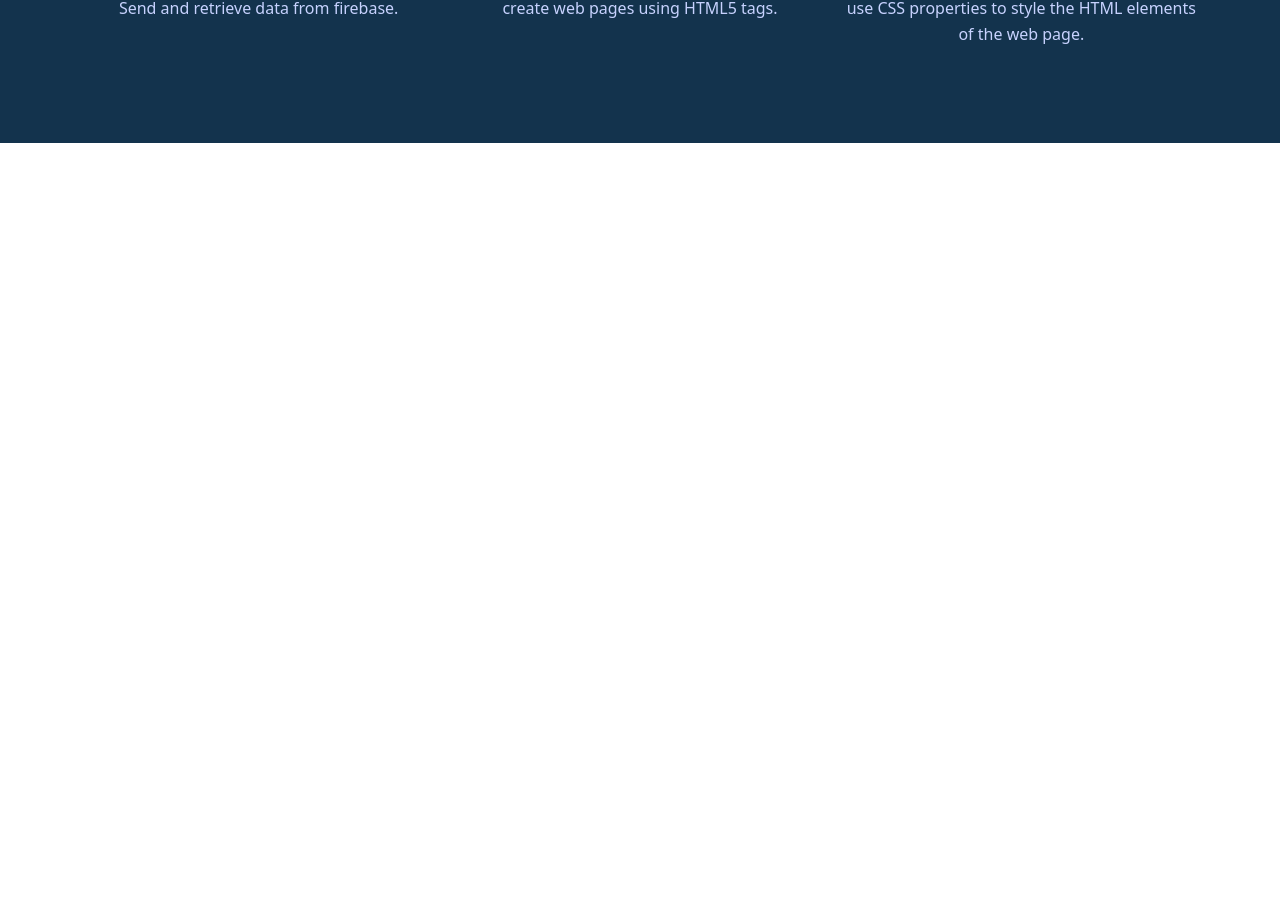
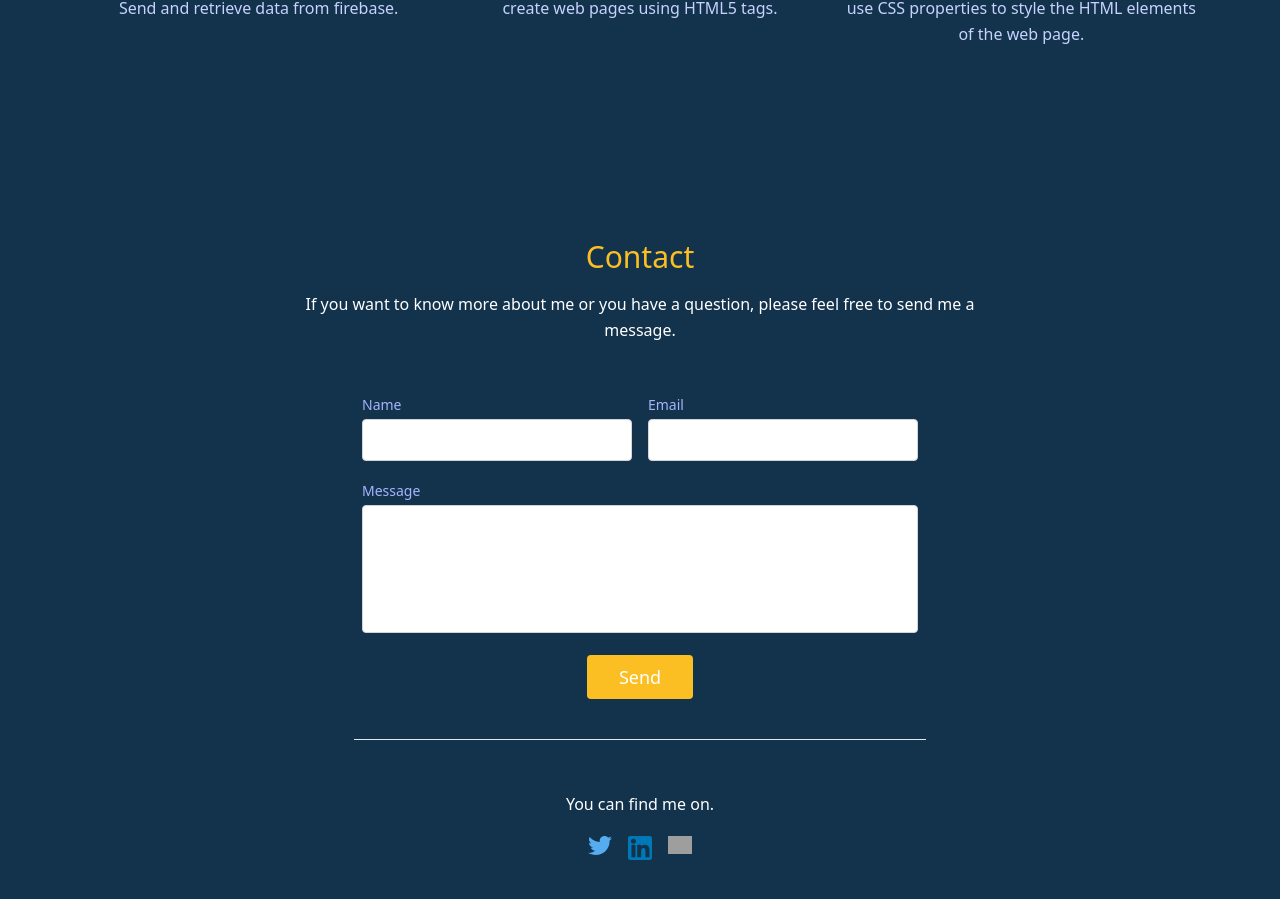
Before and after one commit to ismailkhalil20/MyPortfolio, a React (Create React App) app: page / in a window 1280 px wide. Shown: the part 3210-4109 px from the top of the page. Before the commit the page ends 3353 px from the top, so only its background shows below. Built offline with nearby package versions, Linux system fonts and the light colour scheme; grey boxes are pictures that could not be loaded.

Commit message:
Add contact section

```diff
--- a/src/App.js
+++ b/src/App.js
@@ -1,4 +1,5 @@
 import About from './components/About'
+import Contact from './components/Contact/Contact'
 import Header from './components/Header'
 import Hero from './components/Hero'
 import HeroProject1, { HeroProject2, HeroProject3 } from './components/HeroProject'
@@ -15,6 +16,7 @@ function App() {
         <HeroProject2 />
         <HeroProject3 />
         <About />
+        <Contact />
       </div>
     </div>
   );
--- /dev/null
+++ b/src/components/Contact/Contact.jsx
@@ -0,0 +1,59 @@
+import React from 'react'
+import TwitterLogo from '../../assets/Twitter.svg'
+import LinkedinLogo from '../../assets/linkedin.svg'
+import GithubLogo from '../../assets/github.svg'
+
+export default function Contact() {
+    return (
+        <section className="text-gray-600 body-font relative">
+            <div className="container px-5 py-24 mx-auto">
+                <div className="flex flex-col text-center w-full mb-12">
+                    <h1 className="sm:text-3xl text-2xl font-medium title-font mb-4 text-yellow-400">Contact</h1>
+                    <p className="lg:w-2/3 mx-auto leading-relaxed text-white">If you want to know more about me or you have a question, please feel free to send me a message.</p>
+                </div>
+
+                <div className="lg:w-1/2 md:w-2/3 mx-auto">
+                    <div className="flex flex-wrap -m-2">
+                        <div className="p-2 w-1/2">
+                            <div className="relative">
+                                <label for="name" className="leading-7 text-sm text-indigo-300">Name</label>
+                                <input type="text" id="name" name="name" className="w-full bg-white rounded border border-gray-300 focus:border-indigo-500 focus:ring-2 focus:ring-indigo-200 text-base outline-none text-gray-700 py-1 px-3 leading-8 transition-colors duration-200 ease-in-out" />
+                            </div>
+                        </div>
+                        <div className="p-2 w-1/2">
+                            <div className="relative">
+                                <label for="email" className="leading-7 text-sm text-indigo-300">Email</label>
+                                <input type="email" id="email" name="email" className="w-full bg-white rounded border border-gray-300 focus:border-indigo-500 focus:ring-2 focus:ring-indigo-200 text-base outline-none text-gray-700 py-1 px-2 leading-8 transition-colors duration-200 ease-in-out" />
+                            </div>
+                        </div>
+                        <div className="p-2 w-full">
+                            <div className="relative">
+                                <label for="message" className="leading-7 text-sm text-indigo-300">Message</label>
+                                <textarea id="message" name="message" className="w-full bg-white rounded border border-gray-300 focus:border-indigo-500 focus:ring-2 focus:ring-indigo-200 h-32 text-base outline-none text-gray-700 py-1 px-3 resize-none leading-6 transition-colors duration-200 ease-in-out"></textarea>
+                            </div>
+                        </div>
+                        <div className="p-2 w-full">
+                            <button className="flex mx-auto text-white bg-yellow-400 border-0 py-2 px-8 focus:outline-none hover:bg-yellow-500 rounded text-lg">Send</button>
+                        </div>
+
+                        <div className="p-2 w-full pt-8 mt-8 border-t border-gray-200 text-center">
+                            <p className="leading-normal my-5 text-white">You can find me on.
+                            </p>
+                            <span className="inline-flex space-x-4">
+                                <a href="https://twitter.com/IsmailKhalil_" className="w-6 h-6">
+                                    <img src={TwitterLogo} alt="Twitter logo" />
+                                </a>
+                                <a href="https://www.linkedin.com/in/ismailkhalil20/" className="w-6 h-6">
+                                    <img src={LinkedinLogo} alt="Twitter logo" />
+                                </a>
+                                <a href="https://github.com/ismailkhalil20" className="w-6 h-6">
+                                    <img src={GithubLogo} alt="Twitter logo" />
+                                </a>
+                            </span>
+                        </div>
+                    </div>
+                </div>
+            </div>
+        </section>
+    )
+}
--- /dev/null
+++ b/src/components/Contact/index.js
@@ -0,0 +1 @@
+export { default } from './Contact'
```
Also changed, not shown: src/assets/Twitter.svg (added).
